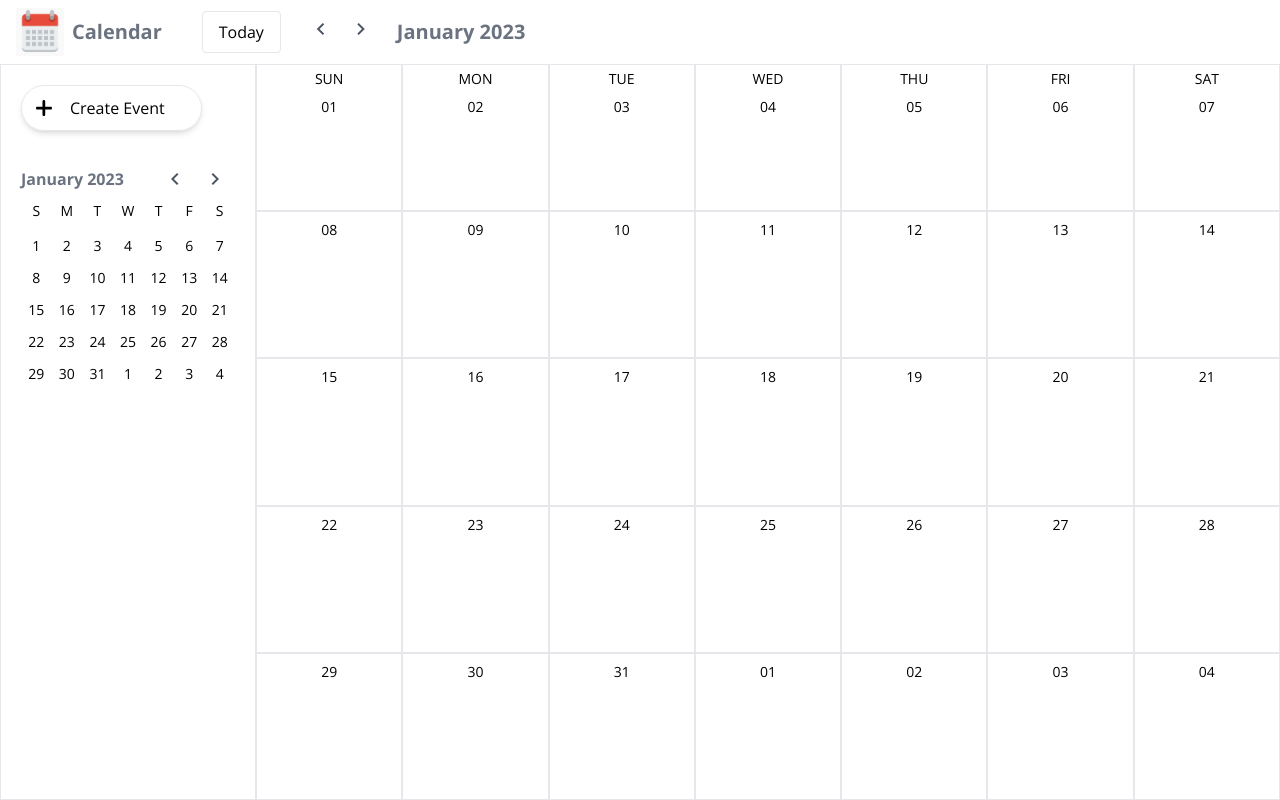
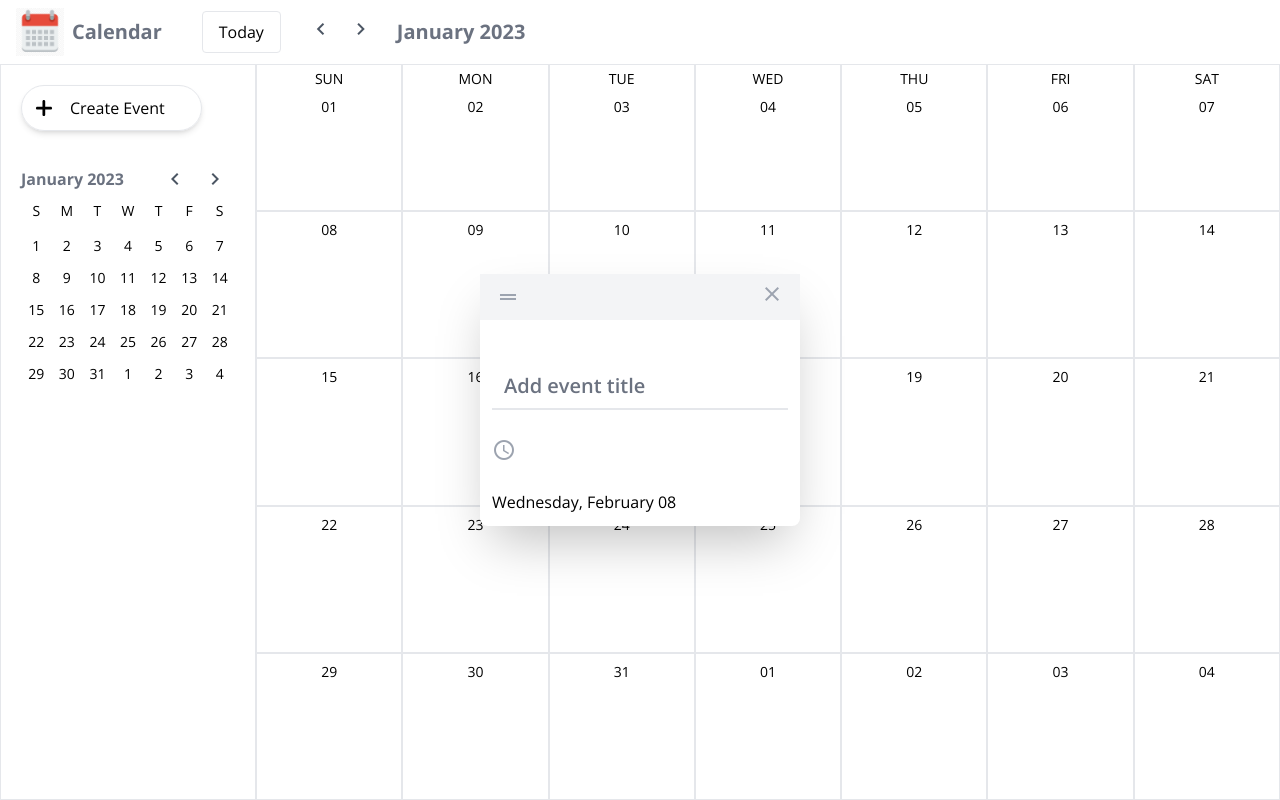
Before and after one commit to ahsanali17/Calendar, a React (Vite) app in the folder frontend/: page / in a window 1280 px wide. Both pictures are taken after a click on the button "Create Event". Built offline with nearby package versions, Linux system fonts and the light colour scheme.

Commit message:
Created Event modal and made other changes

```diff
--- a/frontend/src/components/Calendar/Calendar.tsx
+++ b/frontend/src/components/Calendar/Calendar.tsx
@@ -1,4 +1,4 @@
-import { useState, useContext, useEffect} from "react";
+import { useState, useContext, useEffect, Fragment} from "react";
 import {
  add,
  differenceInDays,
@@ -15,23 +15,29 @@ import { Sidebar } from "../Sidebar";
 
 import { getMonth } from "../../utils/calendar";
 import { useCalendarContext } from '../../context/CalendarContext/CalendarContext';
+import CreateEventModal from "../CreateEventModal/CreateEventModal";
 
 const Calendar = () => {
- const [currentMonth, setCurrentMonth] = useState(getMonth())
- const { monthIndex } = useCalendarContext()
+ const [monthArray, setMonthArray] = useState(getMonth())
+ const { monthIndex, showEventModal } = useCalendarContext()
 
  useEffect(() => {
-  setCurrentMonth(getMonth(monthIndex))
+  setMonthArray(getMonth(monthIndex))
  }, [monthIndex])
 
  return (
-   <div className="h-screen flex flex-col">
-    <CalendarHeader />
-    <div className="flex flex-1">
-     <Sidebar />
-     <Month month={currentMonth} />
+  <Fragment>
+    {showEventModal && (
+      <CreateEventModal />
+    )}
+    <div className="h-screen flex flex-col">
+      <CalendarHeader />
+      <div className="flex flex-1">
+        <Sidebar />
+        <Month month={monthArray} />
+      </div>
     </div>
-   </div>
+  </Fragment>
  )
 };
 
--- /dev/null
+++ b/frontend/src/components/CreateEventModal/CreateEventModal.tsx
@@ -0,0 +1,44 @@
+import React, { useState } from 'react'
+import { useCalendarContext } from '../../context/CalendarContext/CalendarContext';
+
+const CreateEventModal = () => {
+  const [title, setTitle] = useState('')
+  const {setShowEventModal, selectedDay} = useCalendarContext();
+
+  return (
+    <div className="h-screen w-full fixed left-0 top-0 flex justify-center items-center">
+      <form className="bg-white rounded-lg shadow-2xl w-1/4">
+       <header className="bg-gray-100 px-4 py-2 flex justify-between items-center">
+        <span className="material-icons-outlined text-gray-400">
+         drag_handle
+        </span>
+        <button onClick={() => setShowEventModal(false)}>
+         <span className="material-icons-outlined text-gray-400">
+          close
+         </span>
+        </button>
+       </header>
+       <div className="p-3">
+        <div className="grid grid-cols-1/5 items-end gap-y-7">
+          <div></div>
+          <input
+            type="text"
+            name="title"
+            placeholder='Add event title'
+            value={title}
+            className="pt-3 border-0 text-gray-600 text-xl font-semibold pb-2 w-full border-b-2 border-gray-200 focus:outline-none focus:ring-0 focus:border-blue-500"
+            onChange={(e) => setTitle(e.target.value)}
+            required
+          />
+          <span className="material-icons-outlined text-gray-400">
+            schedule
+          </span>
+          <p>{selectedDay.format("dddd, MMMM DD")}</p>
+        </div>
+       </div>
+      </form>
+    </div>
+  )
+}
+
+export default CreateEventModal;
--- /dev/null
+++ b/frontend/src/components/CreateEventModal/index.ts
@@ -0,0 +1 @@
+export { default as CreateEventButton } from './CreateEventModal'
--- a/frontend/src/components/Sidebar/CreateEventButton/CreateEventButton.tsx
+++ b/frontend/src/components/Sidebar/CreateEventButton/CreateEventButton.tsx
@@ -1,10 +1,13 @@
 import React from "react";
 
 import plusIcon from '../../../assets/plusIcon.svg';
+import { useCalendarContext } from '../../../context/CalendarContext/CalendarContext';
 
 const CreateEventButton = () => {
+  const {setShowEventModal} = useCalendarContext()
+
   return (
-    <button className="border p-2 rounded-full flex items-center shadow-md hover:shadow-2xl">
+    <button onClick={() => setShowEventModal(true)} className="border p-2 rounded-full flex items-center shadow-md hover:shadow-2xl">
       <img src={plusIcon} alt="create_event" className="w-7 h-7" />
       <span className="pl-3 pr-7">Create Event</span>
     </button>
--- a/frontend/src/context/CalendarContext/CalendarContext.tsx
+++ b/frontend/src/context/CalendarContext/CalendarContext.tsx
@@ -8,7 +8,8 @@ const CalendarContext = createContext<ContextObjectValue>({} as ContextObjectVal
 export default function CalendarContextWrapper({ children }: ContextProps) {
   const [monthIndex, setMonthIndex] = useState(dayjs().month());
   const [smallCalendarMonth, setSmallCalendarMonth] = useState(0);
-  const [selectedDay, setSelectedDay ] = useState(0);
+  const [selectedDay, setSelectedDay ] = useState(dayjs());
+  const [showEventModal, setShowEventModal ] = useState(false);
 
   const defaultContextObject: ContextObjectValue = {
     monthIndex,
@@ -16,7 +17,9 @@ export default function CalendarContextWrapper({ children }: ContextProps) {
     smallCalendarMonth,
     setSmallCalendarMonth,
     selectedDay,
-    setSelectedDay
+    setSelectedDay,
+    showEventModal,
+    setShowEventModal
   };
 
   useEffect(() => {
```
Also changed, not shown: frontend/src/context/CalendarContext/CalendarContextTypes.ts (+8 -5 lines).
